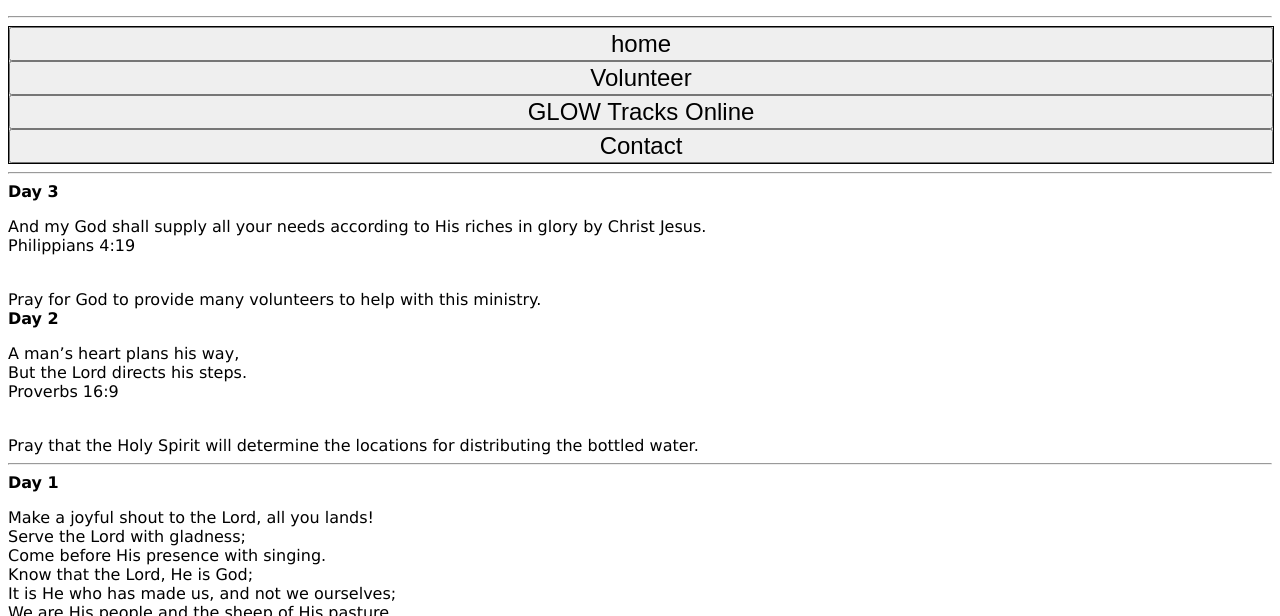
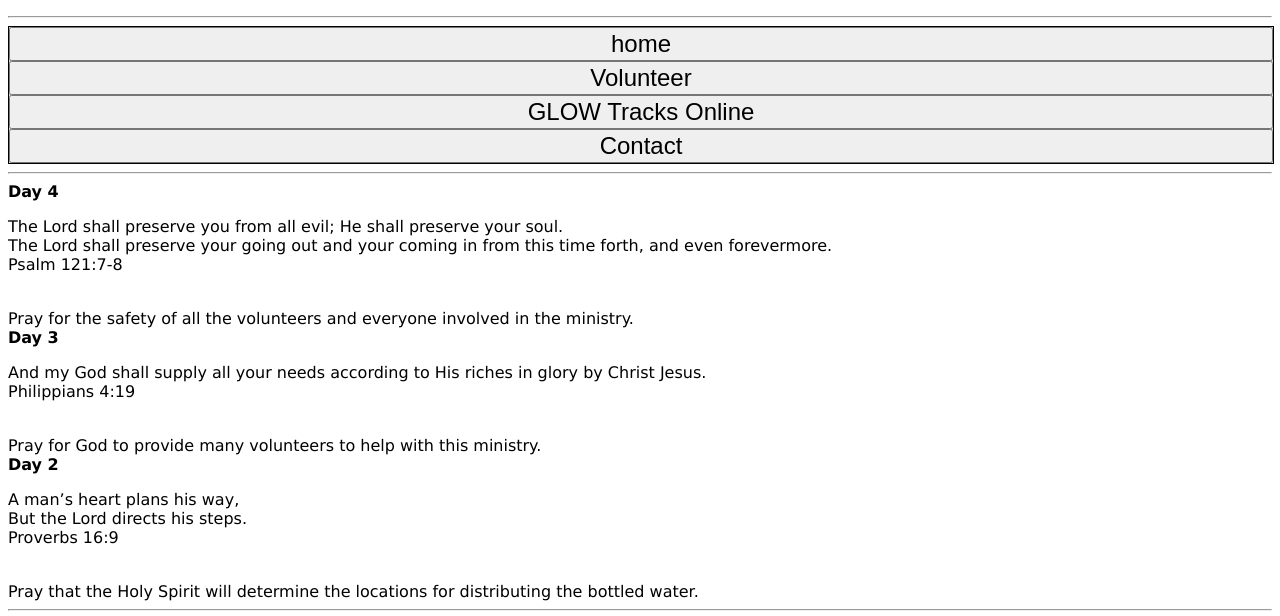
Before and after one commit to greenpro/WaterEvangelism, a plain HTML site: page 40days.html in a window 1280 px wide. Shown: the part 105-721 px from the top of the page. Drawn offline with Linux system fonts and the light colour scheme.

Commit message:
Update 40days.html

```diff
--- a/40days.html
+++ b/40days.html
@@ -68,6 +68,16 @@
         <hr />
       </div>
       <div class="day">
+        <b>Day 4</b>
+        <p>
+			The Lord shall preserve you from all evil; He shall preserve your soul.<br />
+            The Lord shall preserve your going out and your coming in from this time forth, and even forevermore.<br />
+            Psalm 121:7-8
+        </p>
+        <br />
+		Pray for the safety of all the volunteers and everyone involved in the ministry.
+      </div>
+      <div class="day">
         <b>Day 3</b>
         <p>
 			And my God shall supply all your needs according to His riches in glory by Christ Jesus.<br />
```
